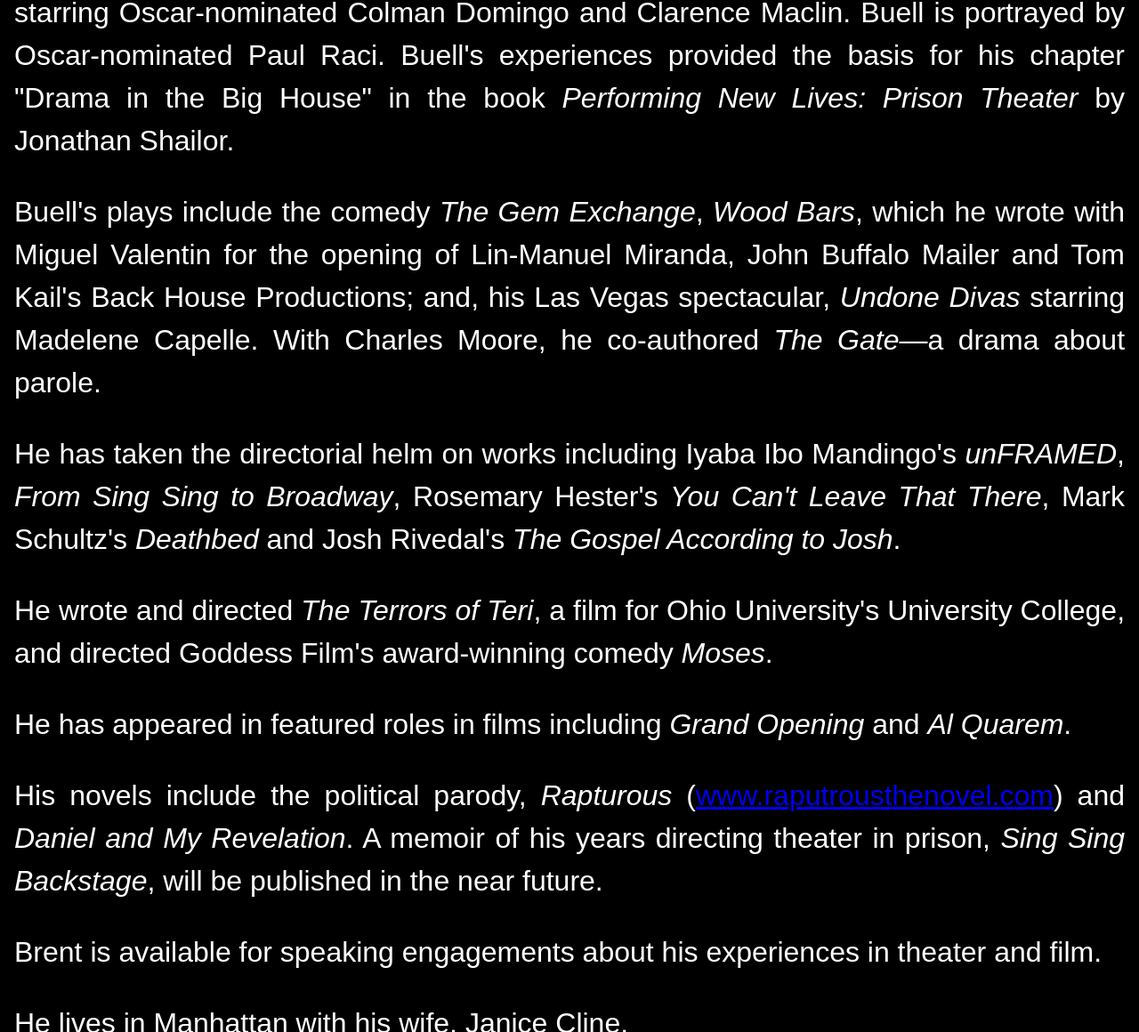
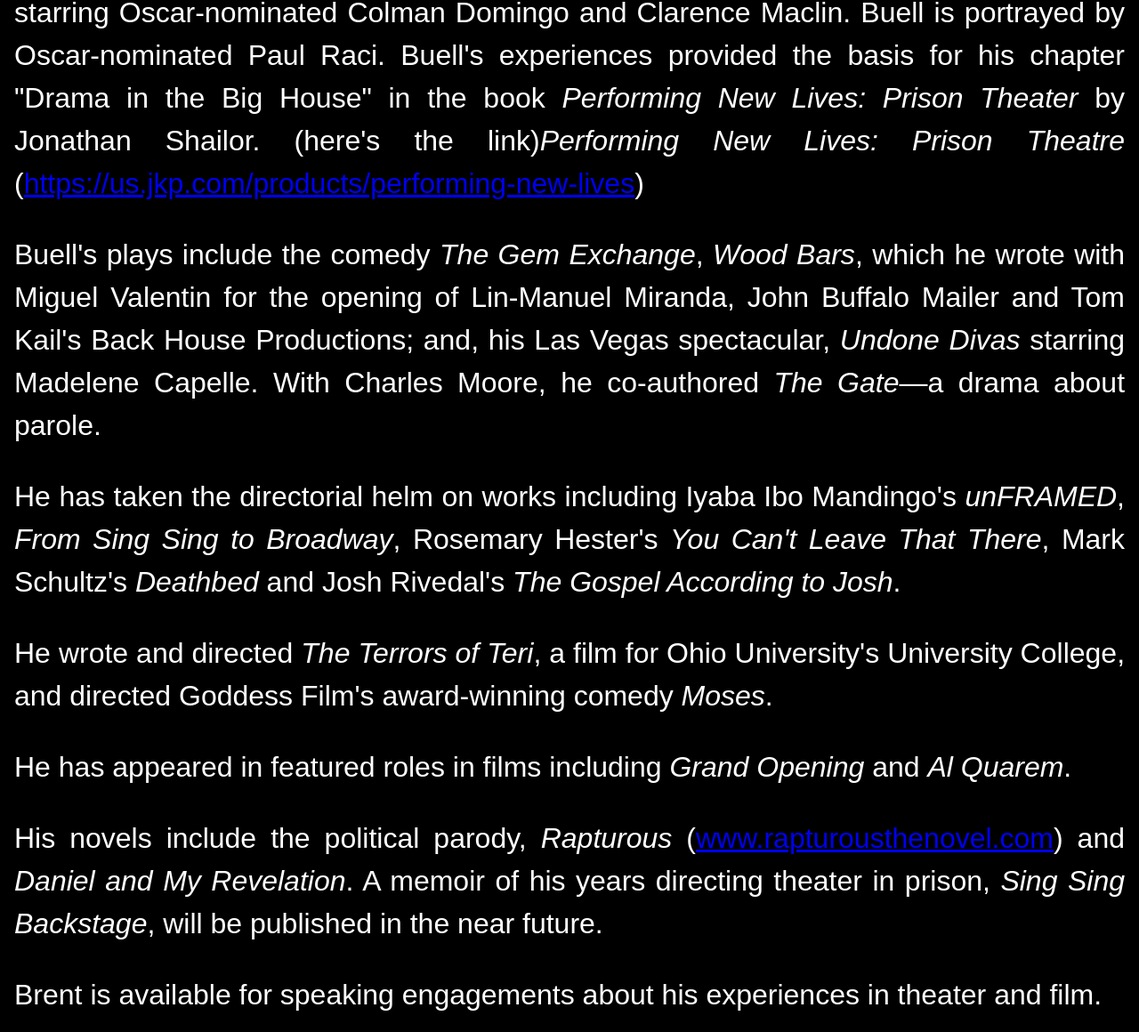
Before and after one commit to pitosanchez/brentbuell.com, a website built with Vite: page src/about/index.html in a window 1280 px wide. Shown: the part 684-1844 px from the top of the page at 89% size. Built offline with nearby package versions, Linux system fonts and the light colour scheme.

Commit message:
edited paragraphs in home and about pages

```diff
--- a/src/about/index.html
+++ b/src/about/index.html
@@ -32,7 +32,12 @@
         starring Oscar-nominated Colman Domingo and Clarence Maclin. Buell is
         portrayed by Oscar-nominated Paul Raci. Buell's experiences provided the
         basis for his chapter "Drama in the Big House" in the book
-        <i>Performing New Lives: Prison Theater</i> by Jonathan Shailor.
+        <i>Performing New Lives: Prison Theater</i> by Jonathan Shailor. (here's
+        the link)<i>Performing New Lives: Prison Theatre</i> (<a
+          href="https://us.jkp.com/products/performing-new-lives"
+          target="_blank"
+          >https://us.jkp.com/products/performing-new-lives</a
+        >)
       </p>
       <p>
         Buell's plays include the comedy <i>The Gem Exchange</i>,
@@ -60,9 +65,9 @@
       </p>
       <p>
         His novels include the political parody, <i>Rapturous</i> (<a
-          href="https://www.raputrousthenovel.com"
+          href="https://www.rapturousthenovel.com"
           target="_blank"
-          >www.raputrousthenovel.com</a
+          >www.rapturousthenovel.com</a
         >) and <i>Daniel and My Revelation</i>. A memoir of his years directing
         theater in prison, <i>Sing Sing Backstage</i>, will be published in the
         near future.
--- a/src/about/style.css
+++ b/src/about/style.css
@@ -62,5 +62,4 @@ body {
 .para {
   padding: 0;
   margin: 0;
-  text-align: justify;
 }
--- a/src/style.css
+++ b/src/style.css
@@ -75,7 +75,7 @@ body {
   padding: 0;
   margin: 0;
   font-size: x-large;
-  text-align: justify;
+  text-align: left;
 }
 
 .signature {
```
Also changed, not shown: src/index.html (+1 -1 lines).
